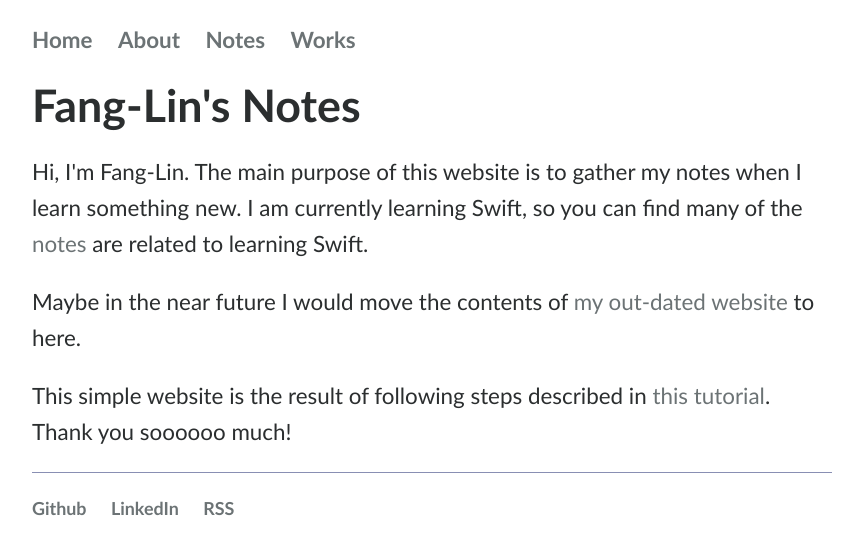
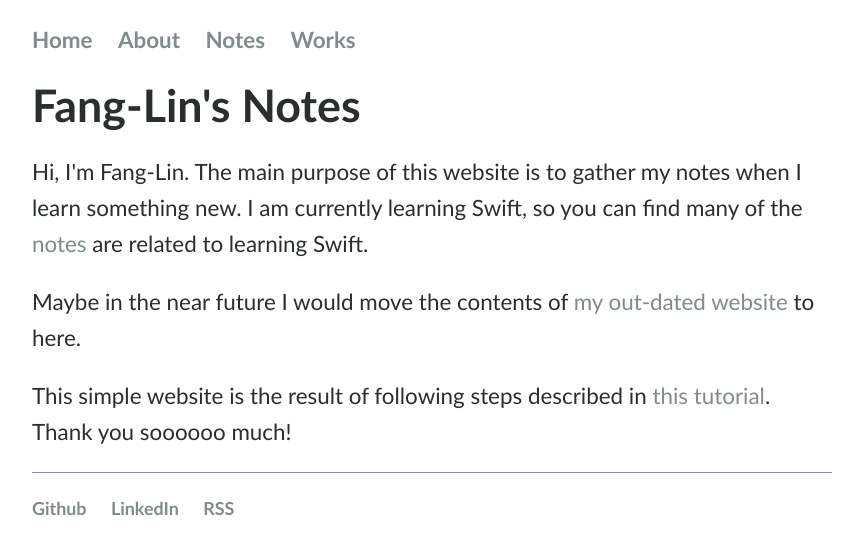
Before and after one commit to FangLinHe/FangLinHe.github.io, a Jekyll site: the page built from index.html, in a window 1280 px wide. Shown: the top 555 px of the page, without its empty margins (208-1053 px from the left). Built offline with Jekyll 4.4.1, drawn with Linux system fonts in a browser that asks for light colours.

Commit message:
Change link color

```diff
--- a/css/main.css
+++ b/css/main.css
@@ -22,7 +22,7 @@ strong {
 }
 a {
     text-decoration: none;
-    color: #6c7375;
+    color: #818a8c;
 }
 a:hover {
     text-decoration: underline;
```
